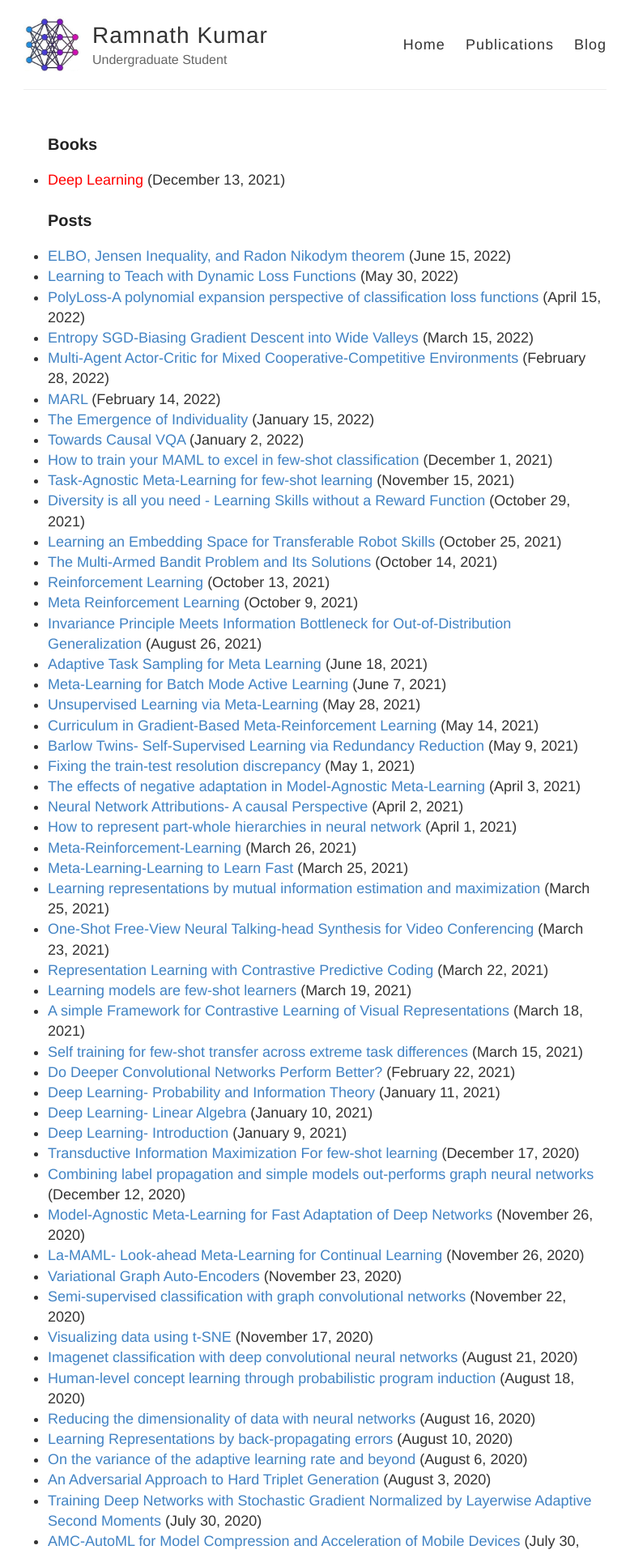
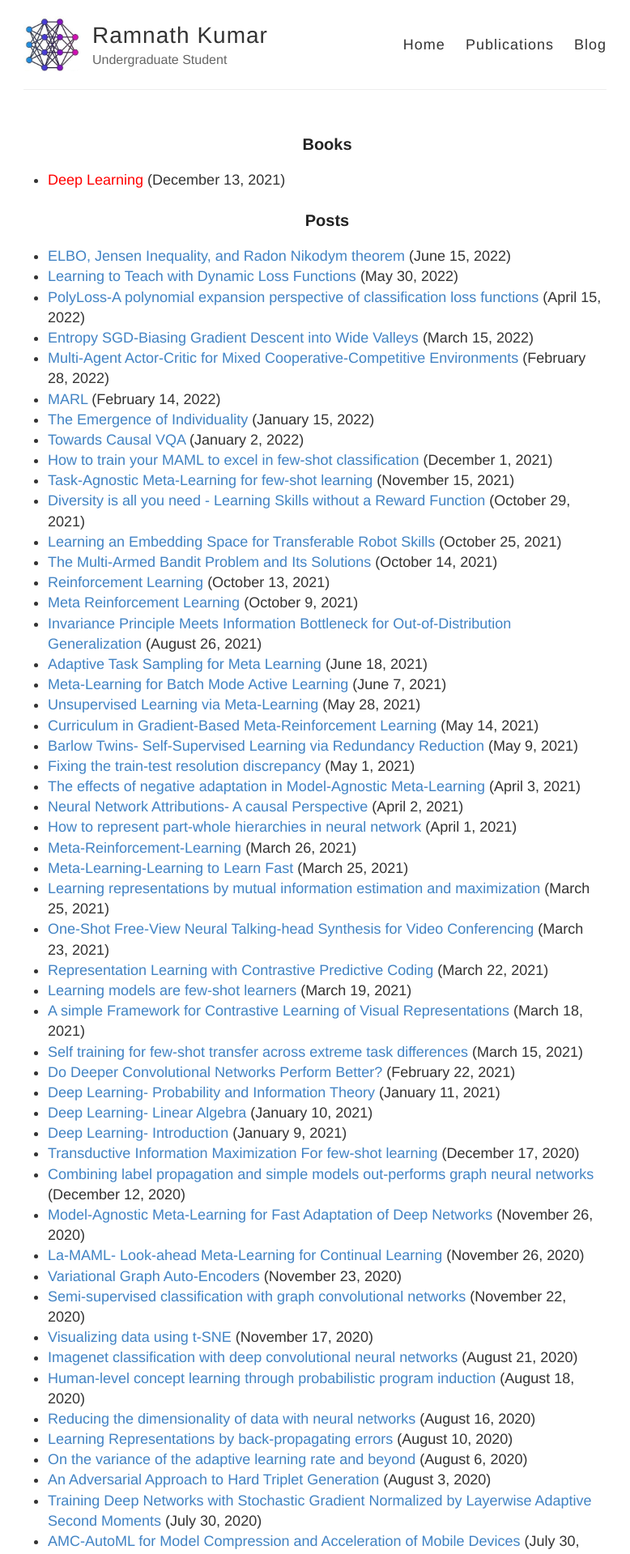
Before and after one commit to RamnathKumar181/ramnathkumar181.github.io, a Jekyll site: the page built from blog.html, in a window 1280 px wide. Shown: the top 1919 px of the page at 81% size, without its empty margins (251-1029 px from the left). Built offline with Jekyll 4.4.1, drawn with Linux system fonts in a browser that asks for light colours.

Commit message:
Added blog

```diff
--- a/blog.html
+++ b/blog.html
@@ -5,17 +5,17 @@ permalink: /blog/
 
 <div class="posts">
     <ul>
-        <h3>Books</h3>
+        <center><h3>Books</h3></center>
 
         {% for post in site.posts %}
             {% if post.book%}
                 <li> <span class="small"> <a href="{{ site.baseurl }}{{ post.book_title }}" style="color:red">{{ post.book_title }}</a> ({{ post.date | date: "%B %e, %Y" }})</span> </li>
             {% endif %}
   {% endfor %}
-        <h3>Posts</h3>
+        <center><h3>Posts</h3></center>
         {% for post in site.posts %}
             {% unless post.book%}
-                <li> <span class="smal1l"> <a href="{{ site.baseurl }}{{ post.url }}">{{ post.title }}</a> ({{ post.date | date: "%B %e, %Y" }})</span> </li>
+                <li> <span class="small"> <a href="{{ site.baseurl }}{{ post.url }}">{{ post.title }}</a> ({{ post.date | date: "%B %e, %Y" }})</span> </li>
             {% endunless %}
   {% endfor %}
   </ul>
```
